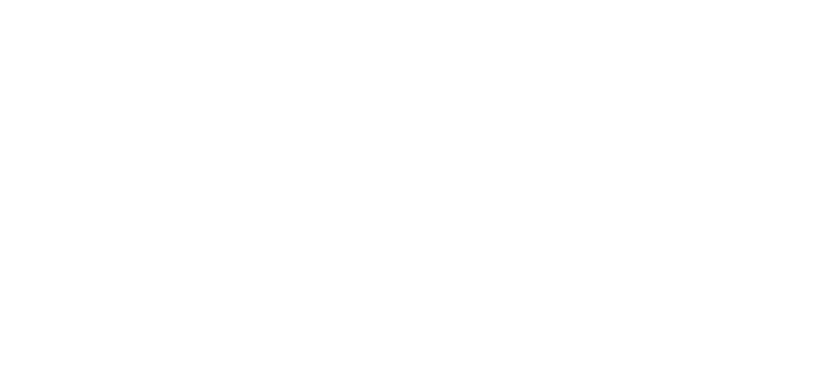
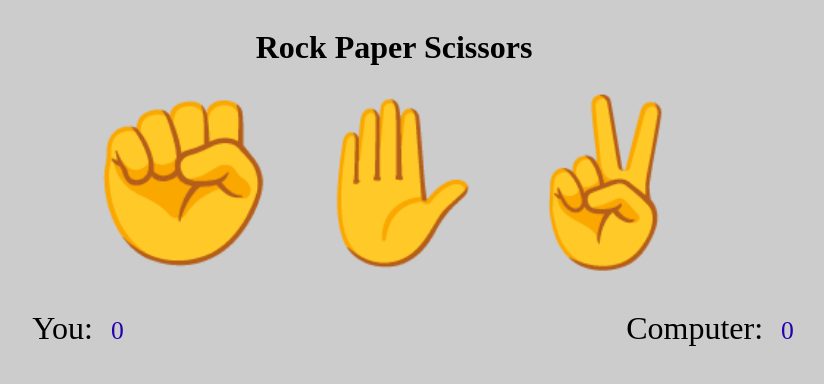
Before and after one commit to za1ny/rock-paper-scissors, a plain HTML site: page index.html in a window 1280 px wide. Shown: the whole page, without its empty margins (246-1070 px from the left). Drawn offline with Linux system fonts and the light colour scheme.

Commit message:
added page header and emoji with css to style

```diff
--- a/app.js
+++ b/app.js
@@ -0,0 +1,22 @@
+//Rock Paper Scissors generated first//
+
+function computerPlay() {
+    let rock = "Rock";
+    let paper = "Paper";
+    let scissors = "Scissors";
+    let getRandomValue = Math.random() * 3;
+    let computerChoice = "";
+    console.log(getRandomValue);
+    if (getRandomValue <= 1) {
+        computerChoice = rock;
+    //console.log(rock);
+      } else if (getRandomValue <= 2) {
+        computerChoice = paper;
+    //console.log(paper);
+      } else {
+        computerChoice = scissors;
+      }
+      //console.log(scissors);
+}
+
+//This one is done to randomly generate R/P/S//
--- a/index.html
+++ b/index.html
@@ -4,10 +4,27 @@
         <meta charset="UTF-8">
         <meta name="viewport" content="width=device-width, initial-scale=1.0">
         <link rel="stylesheet" href="style.css" />
-    <script src="app.js"></script>
+        <script src="app.js" defer></script>
         <title>Rock Paper Scissors</title>
     </head>
     <body>
-
+        <header class="header">
+            <h1>Rock Paper Scissors</h1>
+        </header>
+        <div class="selections">
+            <button class="selection">✊</button>
+            <button class="selection">✋</button>
+            <button class="selection">✌️</button>
+        </div>
+        <div class="results">
+            <div>
+                You:
+                <span class="result-score">0</span>
+            </div>
+            <div>
+                Computer:
+                <span class="result-score">0</span>
+            </div>
+        </div>
     </body>
 </html>
--- a/style.css
+++ b/style.css
@@ -0,0 +1,41 @@
+.header {
+    display: flex;
+    justify-content: center;
+}
+
+body {
+    background-color: #CCC;
+}
+
+.selections {
+    display: flex;
+    justify-content: center;
+}
+
+.selection {
+    background: none;
+    border: none;
+    outline: none;
+    cursor: pointer;
+    font-size: 10rem;
+}
+
+.selection:hover {
+    transform: scale(1.3);
+}
+
+.results {
+    margin-top: 2rem;
+    display: grid;
+    justify-content: center;
+    grid-template-columns: repeat(2, 1fr);
+    justify-items: center;
+    align-items: center;
+    font-size: 2rem;
+}
+
+.result-score {
+    font-size: 1.6rem;
+    margin-left: 10px;
+    color: rgb(38, 0, 176);
+}
```
Lines whose indentation alone changed are shown as unchanged.
